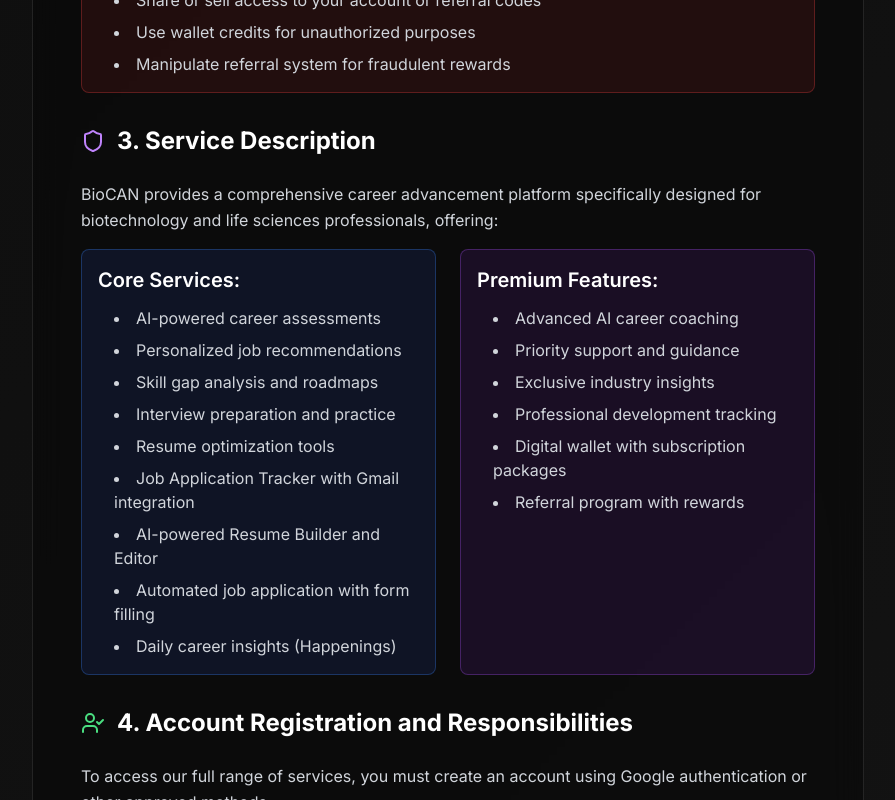
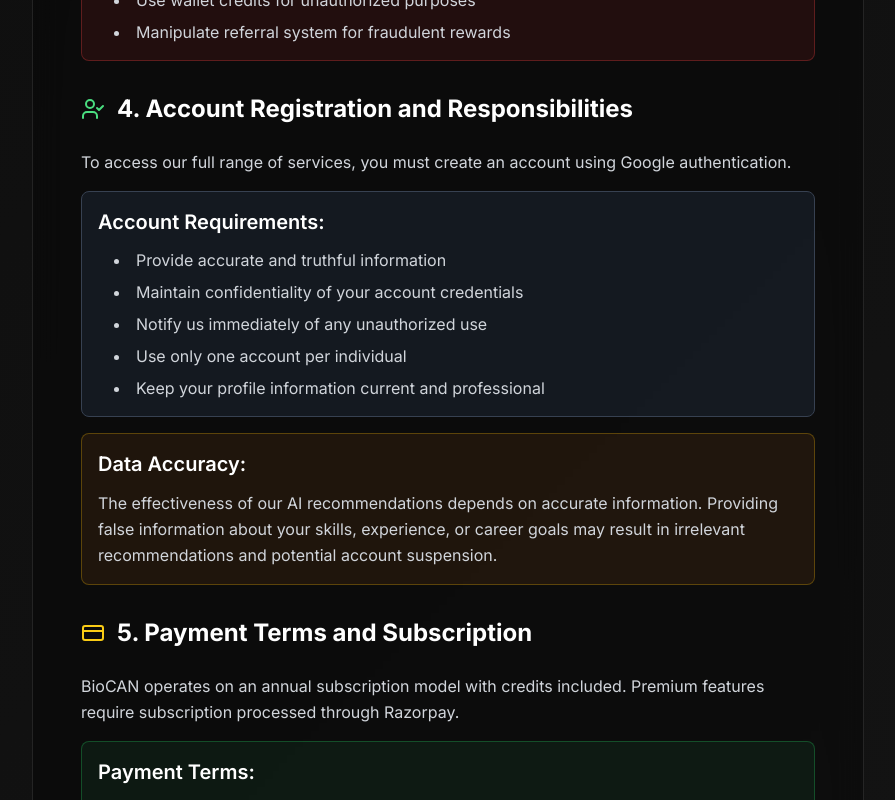
Before and after one commit to BioCAN-Tech/BioCAN-Landing, a Next.js app: page /terms in a window 1280 px wide. Shown: the part 1560-2360 px from the top of the page, without its empty margins (192-1087 px from the left). Built offline with nearby package versions, Linux system fonts and the light colour scheme.

Commit message:
Update contact email from team.biocan@gmail.com to tech.biocan@gmail.com across multiple pages and revise content in the Privacy Policy and Terms pages for clarity and accuracy.

```diff
--- a/src/app/cancellation-refund/page.tsx
+++ b/src/app/cancellation-refund/page.tsx
@@ -415,7 +415,7 @@
                   <p className="text-gray-300 leading-relaxed">
                     For questions about cancellation and refunds, please contact us:
                     <br /><br />
-                    Email: team.biocan@gmail.com
+                    Email: tech.biocan@gmail.com
                     <br />
                     Support: arjun@biocan.ai
                     <br />
--- a/src/app/contact/page.tsx
+++ b/src/app/contact/page.tsx
@@ -73,7 +73,7 @@
                   </div>
                   <div>
                     <h3 className="text-lg font-semibold text-white mb-1">Email</h3>
-                    <p className="text-gray-300">team.biocan@gmail.com</p>
+                    <p className="text-gray-300">tech.biocan@gmail.com</p>
                     <p className="text-gray-300">arjun@biocan.ai</p>
                     <p className="text-sm text-gray-400 mt-1">We typically respond within 24 hours</p>
                   </div>
--- a/src/app/privacy-policy/page.tsx
+++ b/src/app/privacy-policy/page.tsx
@@ -134,8 +134,6 @@
                         <li>Generate career assessment reports</li>
                         <li>Create customized skill development roadmaps</li>
                         <li>Enable AI-powered career chat assistance</li>
-                        <li>Facilitate interview preparation tools</li>
-                        <li>Match you with relevant opportunities</li>
                         <li>Track job applications automatically via Gmail integration</li>
                         <li>Generate and optimize resumes using AI</li>
                         <li>Automate job application form filling</li>
@@ -221,8 +219,8 @@
                         <li><strong>Cloud Infrastructure:</strong> Secure hosting and data storage</li>
                         <li><strong>Analytics:</strong> Usage analytics for platform improvement</li>
                         <li><strong>Email Services:</strong> Gmail API for job application tracking (with consent)</li>
-                        <li><strong>AI Services:</strong> OpenAI, Perplexity, and other AI providers for resume generation and analysis</li>
-                        <li><strong>Job Data Providers:</strong> BrightData, ScrapingDog for job listings</li>
+                        <li><strong>AI Services:</strong> Third-party AI providers for resume generation, analysis, and career assistance</li>
+                        <li><strong>Job Data Providers:</strong> Third-party services for job listings and career data</li>
                       </ul>
                     </div>
 
@@ -396,7 +394,7 @@
                   <p className="text-gray-300 leading-relaxed">
                     For questions about this Privacy Policy or to exercise your privacy rights, contact us:
                     <br /><br />
-                    Email: team.biocan@gmail.com
+                    Email: tech.biocan@gmail.com
                     <br />
                     Support: arjun@biocan.ai
                     <br />
--- a/src/app/shipping-delivery/page.tsx
+++ b/src/app/shipping-delivery/page.tsx
@@ -347,7 +347,7 @@
                   <p className="text-gray-300 leading-relaxed">
                     For questions about service delivery, please contact us:
                     <br /><br />
-                    Email: team.biocan@gmail.com
+                    Email: tech.biocan@gmail.com
                     <br />
                     Support: arjun@biocan.ai
                     <br />
--- a/src/app/terms/page.tsx
+++ b/src/app/terms/page.tsx
@@ -65,7 +65,6 @@
                       <li>Accessing skill development roadmaps</li>
                       <li>Using interview preparation tools</li>
                       <li>Utilizing our AI career chat service</li>
-                      <li>Building and optimizing your professional profile</li>
                       <li>Tracking job applications with our Job Tracker</li>
                       <li>Building and editing resumes with AI-powered Resume Builder</li>
                       <li>Automated job application with form filling</li>
@@ -97,46 +96,6 @@
                   </div>
                 </div>
 
-                {/* Service Description */}
-                <div>
-                  <div className="flex items-center space-x-3 mb-6">
-                    <Shield className="w-6 h-6 text-purple-400" />
-                    <h2 className="text-2xl font-bold text-white">3. Service Description</h2>
-                  </div>
-                  <p className="text-gray-300 leading-relaxed mb-4">
-                    BioCAN provides a comprehensive career advancement platform specifically designed for biotechnology and life sciences professionals, offering:
-                  </p>
-
-                  <div className="grid md:grid-cols-2 gap-6 mb-4">
-                    <div className="bg-blue-900/20 border border-blue-500/30 rounded-lg p-4">
-                      <h3 className="text-xl font-semibold text-white mb-3">Core Services:</h3>
-                      <ul className="list-disc list-inside text-gray-300 space-y-2 ml-4">
-                        <li>AI-powered career assessments</li>
-                        <li>Personalized job recommendations</li>
-                        <li>Skill gap analysis and roadmaps</li>
-                        <li>Interview preparation and practice</li>
-                        <li>Resume optimization tools</li>
-                        <li>Job Application Tracker with Gmail integration</li>
-                        <li>AI-powered Resume Builder and Editor</li>
-                        <li>Automated job application with form filling</li>
-                        <li>Daily career insights (Happenings)</li>
-                      </ul>
-                    </div>
-
-                    <div className="bg-purple-900/20 border border-purple-500/30 rounded-lg p-4">
-                      <h3 className="text-xl font-semibold text-white mb-3">Premium Features:</h3>
-                      <ul className="list-disc list-inside text-gray-300 space-y-2 ml-4">
-                        <li>Advanced AI career coaching</li>
-                        <li>Priority support and guidance</li>
-                        <li>Exclusive industry insights</li>
-                        <li>Professional development tracking</li>
-                        <li>Digital wallet with subscription packages</li>
-                        <li>Referral program with rewards</li>
-                      </ul>
-                    </div>
-                  </div>
-                </div>
-
                 {/* Account Registration */}
                 <div>
                   <div className="flex items-center space-x-3 mb-6">
@@ -144,7 +103,7 @@
                     <h2 className="text-2xl font-bold text-white">4. Account Registration and Responsibilities</h2>
                   </div>
                   <p className="text-gray-300 leading-relaxed mb-4">
-                    To access our full range of services, you must create an account using Google authentication or other approved methods.
+                    To access our full range of services, you must create an account using Google authentication.
                   </p>
 
                   <div className="bg-gray-800/50 border border-gray-700 rounded-lg p-4 mb-4">
@@ -173,19 +132,19 @@
                     <h2 className="text-2xl font-bold text-white">5. Payment Terms and Subscription</h2>
                   </div>
                   <p className="text-gray-300 leading-relaxed mb-4">
-                    BioCAN offers both free and premium subscription services. Premium features require payment processed through Razorpay.
+                    BioCAN operates on an annual subscription model with credits included. Premium features require subscription processed through Razorpay.
                   </p>
 
                   <div className="bg-green-900/20 border border-green-500/30 rounded-lg p-4 mb-4">
                     <h3 className="text-xl font-semibold text-white mb-3">Payment Terms:</h3>
                     <ul className="list-disc list-inside text-gray-300 space-y-2 ml-4">
-                      <li>BioCAN uses a credit-based system for premium features</li>
+                      <li>BioCAN uses annual subscription packages with credits included</li>
                       <li>You can sign up and explore features for free</li>
-                      <li>Credits are required to use premium features</li>
+                      <li>Credits are included with subscription packages</li>
                       <li>All payments are processed securely through Razorpay</li>
                       <li>Prices are subject to change with 30 days notice</li>
-                      <li>Credits are activated immediately upon purchase</li>
-                      <li>Credits do not expire</li>
+                      <li>Credits are activated immediately upon subscription purchase</li>
+                      <li>Unused credits expire when your subscription expires</li>
                     </ul>
                   </div>
 
@@ -329,7 +288,7 @@
                   <p className="text-gray-300 leading-relaxed">
                     For questions about these Terms and Conditions, please contact us:
                     <br /><br />
-                    Email: team.biocan@gmail.com
+                    Email: tech.biocan@gmail.com
                     <br />
                     Support: arjun@biocan.ai
                     <br />
```
